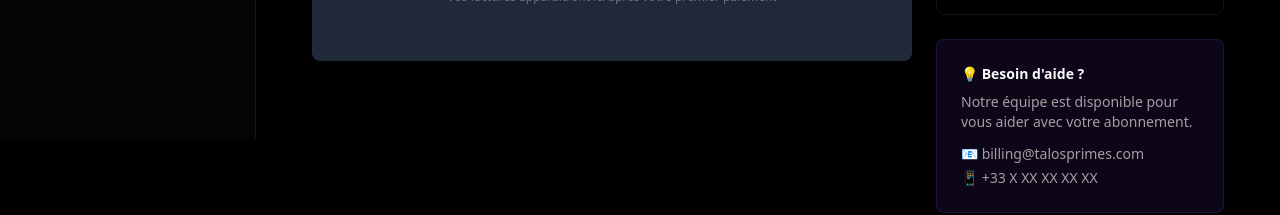
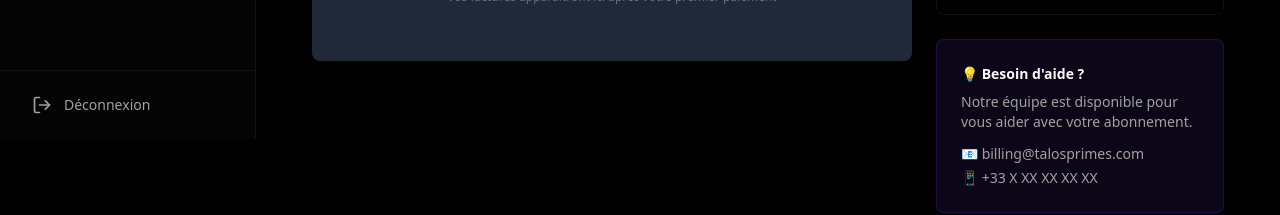
Before and after one commit to cyrilmedde-png/gestentauto, a Next.js app: page /billing in a window 1280 px wide. Shown: the part 661-876 px from the top of the page. Built offline with nearby package versions, Linux system fonts and the light colour scheme; no server answers.

Commit message:
Correction: Ajouter bouton Déconnexion dans footer sidebar

```diff
--- a/components/layout/SidebarModular.tsx
+++ b/components/layout/SidebarModular.tsx
@@ -279,6 +279,25 @@ export function SidebarModular() {
             )}
           </nav>
 
+          {/* Footer - Déconnexion */}
+          <div className="p-4 border-t border-border/50">
+            <button
+              onClick={async () => {
+                await signOut()
+                router.push('/auth/login')
+              }}
+              className={`
+                w-full flex items-center gap-3 px-4 py-2 text-muted-foreground hover:text-foreground hover:bg-muted/50 rounded-lg transition-colors
+                ${(isExpanded || isMobileOpen) ? '' : 'justify-center'}
+              `}
+              title={(isExpanded || isMobileOpen) ? '' : 'Déconnexion'}
+            >
+              <LogOut className="w-5 h-5 flex-shrink-0" />
+              {(isExpanded || isMobileOpen) && (
+                <span className="text-sm">Déconnexion</span>
+              )}
+            </button>
+          </div>
         </div>
       </aside>
     </>
```
